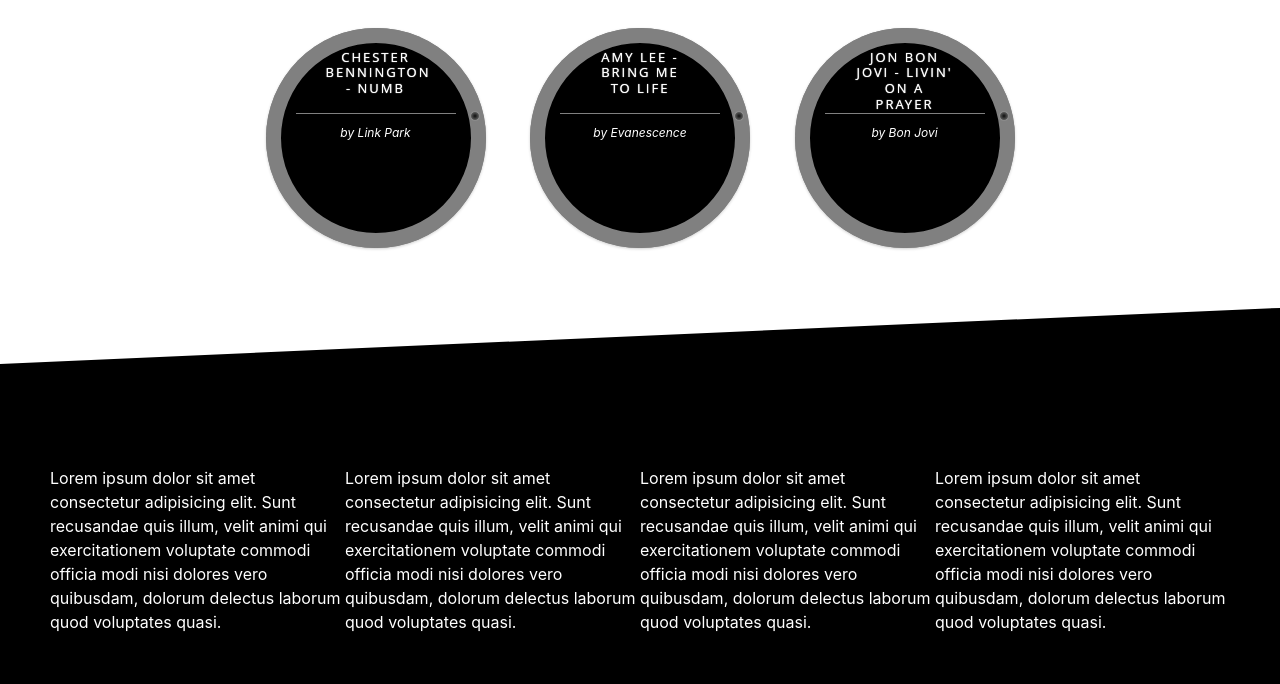
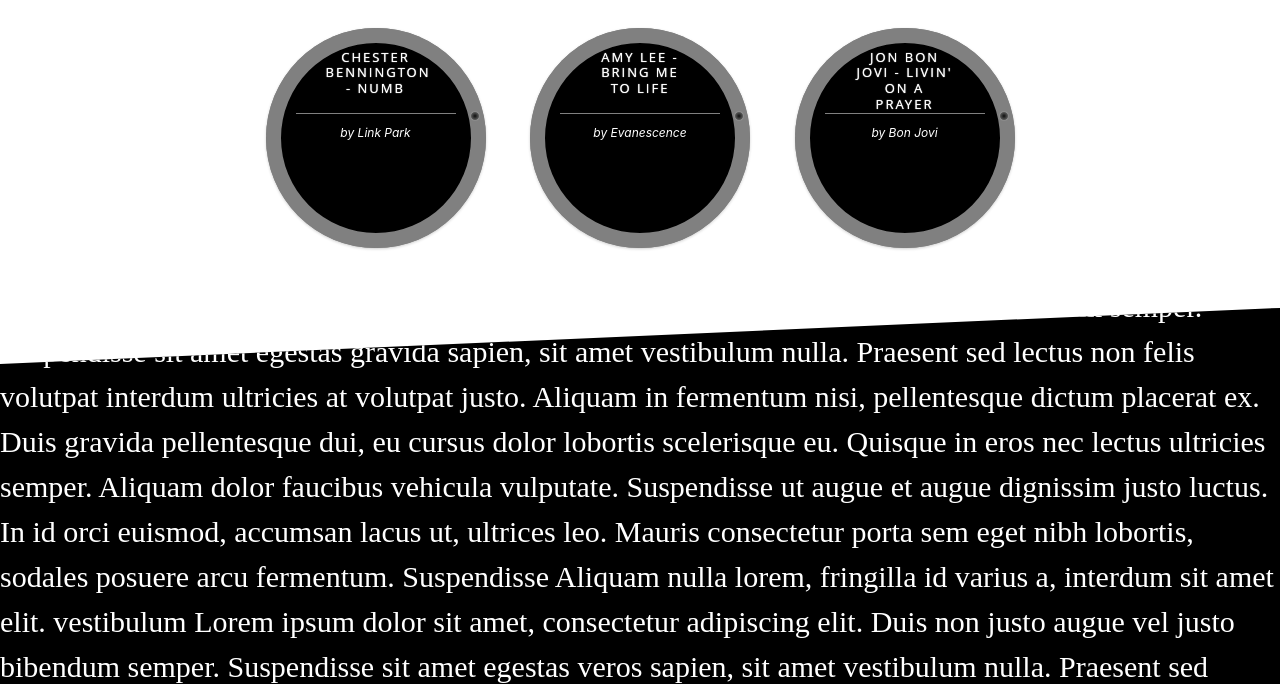
Before and after one commit to adolfosp/Front_WebSiteRock, a website: page index.html in a window 1280 px wide. Shown: the part 1225-1909 px from the top of the page. Drawn offline with nearby package versions, Linux system fonts and the light colour scheme; a web font is replaced by a local one.

Commit message:
Adicionando texto e fonte no footer

```diff
--- a/index.html
+++ b/index.html
@@ -48,14 +48,17 @@
     <link rel="stylesheet" href="css/style.css" />
     <script>
       window.watsonAssistantChatOptions = {
-          integrationID: "9c264588-b63f-4ea0-aff7-f436d26bfa73", // The ID of this integration.
-          region: "us-south", // The region your integration is hosted in.
-          serviceInstanceID: "005f6068-b06e-40b9-949c-6074caefdfc8", // The ID of your service instance.
-          onLoad: function(instance) { instance.render(); }
-        };
-      setTimeout(function(){
-        const t=document.createElement('script');
-        t.src="https://web-chat.global.assistant.watson.appdomain.cloud/loadWatsonAssistantChat.js";
+        integrationID: "9c264588-b63f-4ea0-aff7-f436d26bfa73", // The ID of this integration.
+        region: "us-south", // The region your integration is hosted in.
+        serviceInstanceID: "005f6068-b06e-40b9-949c-6074caefdfc8", // The ID of your service instance.
+        onLoad: function (instance) {
+          instance.render();
+        },
+      };
+      setTimeout(function () {
+        const t = document.createElement("script");
+        t.src =
+          "https://web-chat.global.assistant.watson.appdomain.cloud/loadWatsonAssistantChat.js";
         document.head.appendChild(t);
       });
     </script>
@@ -66,7 +69,7 @@
         <div id="apresentacao">
           <main>
             <div class="content content--fixed">
-              <div class="row" >
+              <div class="row">
                 <div class="col-4 offset-lg-10">
                   <nav class="navbar navbar-expand-lg">
                     <button
@@ -266,29 +269,40 @@
 
         <div id="footer">
           <div>
-            Lorem ipsum dolor sit amet consectetur adipisicing elit. Sunt
-            recusandae quis illum, velit animi qui exercitationem voluptate
-            commodi officia modi nisi dolores vero quibusdam, dolorum delectus
-            laborum quod voluptates quasi.
+            Lorem ipsum dolor sit amet, consectetur adipiscing elit. Duis non
+            augue vel justo bibendum semper. Suspendisse sit amet egestas gravida
+            sapien, sit amet vestibulum nulla. Praesent sed lectus non felis volutpat
+            interdum ultricies at volutpat justo. Aliquam in fermentum nisi, pellentesque
+            dictum placerat ex. Duis gravida pellentesque dui, eu cursus dolor lobortis
+            scelerisque eu. Quisque in eros nec lectus ultricies semper. Aliquam dolor
+            faucibus vehicula vulputate. Suspendisse ut augue et augue dignissim justo
+            luctus. In id orci euismod, accumsan lacus ut, ultrices leo. Mauris consectetur
+            porta sem eget nibh lobortis, sodales posuere arcu fermentum. Suspendisse
+            Aliquam nulla lorem, fringilla id varius a, interdum sit amet elit. vestibulum
+            Lorem ipsum dolor sit amet, consectetur adipiscing elit. Duis non justo
+            augue vel justo bibendum semper. Suspendisse sit amet egestas veros
+            sapien, sit amet vestibulum nulla. Praesent sed lectus non felis eros
+            interdum ultricies at volutpat justo. Aliquam in fermentum nisi, augue
+            dictum placerat ex. Duis gravida pellentesque dui, eu cursus dolor ultrices
+            scelerisque eu. Quisque in eros nec lectus ultricies semper. Aliquam fermentum
+            faucibus vehicula vulputate. Suspendisse ut augue et augue dignissim consectetur
+            luctus. In id orci euismod, accumsan lacus ut, ultrices leo. Mauris Lorem
+            porta sem eget nibh lobortis, sodales posuere arcu fermentum. fringilla
+            Aliquam nulla lorem, fringilla id varius a, interdum sit amet elit.
+            Lorem ipsum dolor sit amet, consectetur adipiscing elit. Duis non
+            augue vel justo bibendum semper. Suspendisse sit amet egestas vehicula
+            sapien, sit amet vestibulum nulla. Praesent sed lectus non felis
+            interdum ultricies at volutpat justo. Aliquam in fermentum nisi,
+            dictum placerat ex. Duis gravida pellentesque dui, eu cursus dolor
+            scelerisque eu. Quisque in eros nec lectus ultricies semper. Aliquam
+            faucibus vehicula vulputate. Suspendisse ut augue et augue dignissim
+            luctus. In id orci euismod, accumsan lacus ut, ultrices leo. Mauris
+            porta sem eget nibh lobortis, sodales posuere arcu fermentum.
+            Aliquam nulla lorem, fringilla id varius a, interdum sit amet elit.
           </div>
-          <div>
-            Lorem ipsum dolor sit amet consectetur adipisicing elit. Sunt
-            recusandae quis illum, velit animi qui exercitationem voluptate
-            commodi officia modi nisi dolores vero quibusdam, dolorum delectus
-            laborum quod voluptates quasi.
-          </div>
-          <div>
-            Lorem ipsum dolor sit amet consectetur adipisicing elit. Sunt
-            recusandae quis illum, velit animi qui exercitationem voluptate
-            commodi officia modi nisi dolores vero quibusdam, dolorum delectus
-            laborum quod voluptates quasi.
-          </div>
-          <div>
-            Lorem ipsum dolor sit amet consectetur adipisicing elit. Sunt
-            recusandae quis illum, velit animi qui exercitationem voluptate
-            commodi officia modi nisi dolores vero quibusdam, dolorum delectus
-            laborum quod voluptates quasi.
-          </div>
+
+
+
         </div>
       </div>
     </div>
@@ -297,6 +311,5 @@
       type="text/javascript"
     ></script>
     <script src="js/effectGlitch/demo.js" type="text/javascript"></script>
-
   </body>
 </html>
--- a/sass/style.scss
+++ b/sass/style.scss
@@ -7,6 +7,10 @@
 @font-face{
 	font-family: 'NugoSans';
 	src: url('../fonts/NugoSansLight-9YzoK.ttf');
+}
+@font-face {
+	font-family: 'Malister';
+	src: url('../fonts/Malister-K7ZRo.ttf')
 }
 
 body {
@@ -98,17 +102,15 @@
 }
 #footer {
 	display: grid;
-	grid-template-columns: repeat(4, 1fr);
-	grid-template-rows: 1fr;
-	grid-column-gap: 0px;
-	grid-row-gap: 0px;
+	overflow-y: hidden;
 	grid-area: footer;
 	background-color: black;
 	color: white;
 	height: 50vh;
 	align-items: flex-end;
 	clip-path: polygon(100% 6%, 100% 100%, 0 100%, 0 20%);
-	padding:50px;
+	font-family: 'Malister';
+	font-size: 30px;
 }
 /* remove navbar button stying */
 .navbar-toggler {
```
Also changed, not shown: css/style.css, 1 other file.
